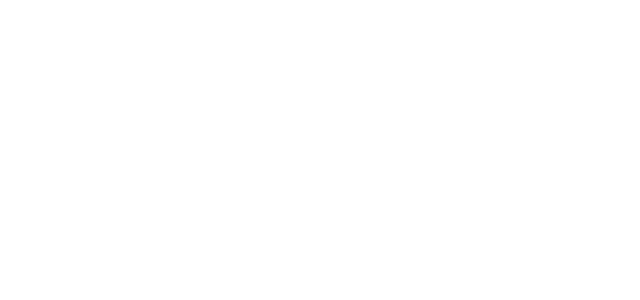
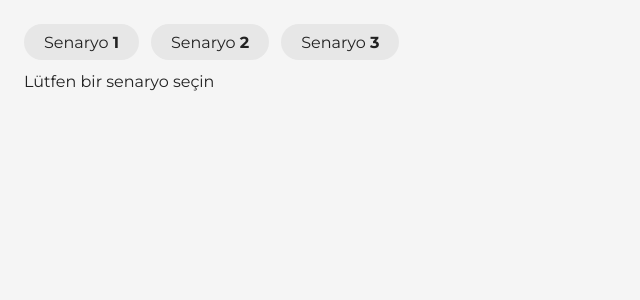
Before and after one commit to zahidayturan/rsa-cryptography-algorithm-example, a React (Create React App) app in the folder rsa-frontend/: page /#/home in a window 1280 px wide. Before the commit this address had no page. Shown: the top 300 px of the page, without its empty margins (0-640 px from the left). Built offline with nearby package versions, Linux system fonts and the light colour scheme.

Commit message:
scenarios
fe

```diff
--- a/rsa-frontend/src/App.js
+++ b/rsa-frontend/src/App.js
@@ -1,5 +1,6 @@
 import React from 'react';
 import {HashRouter as Router, Routes, Route, Navigate} from "react-router-dom";
+import Home from "./routes/Home";
 
 function App() {
   return (
@@ -7,6 +8,7 @@
           <div className="App">
               <Routes>
                   <Route path="/" element={<Navigate to="/home" />} />
+                  <Route path="/home" element={<Home />} />
               </Routes>
           </div>
       </Router>
--- a/rsa-frontend/src/components/css/index.css
+++ /dev/null
@@ -1,13 +0,0 @@
-body {
-  margin: 0;
-  font-family: -apple-system, BlinkMacSystemFont, 'Segoe UI', 'Roboto', 'Oxygen',
-    'Ubuntu', 'Cantarell', 'Fira Sans', 'Droid Sans', 'Helvetica Neue',
-    sans-serif;
-  -webkit-font-smoothing: antialiased;
-  -moz-osx-font-smoothing: grayscale;
-}
-
-code {
-  font-family: source-code-pro, Menlo, Monaco, Consolas, 'Courier New',
-    monospace;
-}
--- a/rsa-frontend/src/index.js
+++ b/rsa-frontend/src/index.js
@@ -1,6 +1,6 @@
 import React from 'react';
 import ReactDOM from 'react-dom/client';
-import './components/css/index.css';
+import './routes/css/index.css';
 import App from './App';
 import reportWebVitals from './reportWebVitals';
 
--- /dev/null
+++ b/rsa-frontend/src/routes/Home.js
@@ -0,0 +1,13 @@
+import React from 'react';
+import './css/index.css';
+import Scenarios from "./components/Scenarios";
+
+const Home = () => {
+    return (
+        <div>
+            <Scenarios />
+        </div>
+    );
+};
+
+export default Home;
--- /dev/null
+++ b/rsa-frontend/src/routes/components/Scenarios.js
@@ -0,0 +1,34 @@
+import React, { useState } from 'react';
+
+const scenarios = [
+    { id: 1, text: 'Birinci Senaryo Yazısı' },
+    { id: 2, text: 'İkinci Senaryo Yazısı' },
+    { id: 3, text: 'Üçüncü Senaryo Yazısı' },
+];
+
+const Scenarios = () => {
+    const [activeScenario, setActiveScenario] = useState(null);
+
+    return (
+        <div className="scenarios">
+            <div className="custom-row">
+                {scenarios.map((scenario) => (
+                    <div
+                        key={scenario.id}
+                        className={`scenario-button ${activeScenario === scenario.id ? 'active' : ''}`}
+                        onClick={() => setActiveScenario(scenario.id)}
+                    >
+                        <p>Senaryo <span>{scenario.id}</span></p>
+                    </div>
+                ))}
+            </div>
+            {activeScenario ? (
+                <p>{scenarios.find(scenario => scenario.id === activeScenario)?.text}</p>
+            ) : (
+                <p>Lütfen bir senaryo seçin</p>
+            )}
+        </div>
+    );
+};
+
+export default Scenarios;
--- /dev/null
+++ b/rsa-frontend/src/routes/css/index.css
@@ -0,0 +1,138 @@
+@import url('https://fonts.googleapis.com/css2?family=Montserrat:ital,wght@0,100..900;1,100..900&display=swap');
+
+:root {
+  --primary-color-1: white;
+  --orange-color-1: rgb(254,129,45);
+  --green-color-1: rgb(3,166,74);
+  --yellow-color-1: rgb(255,201,40);
+  --grey-color-1: rgb(231,231,231);
+  --background-color: rgb(245, 245, 245);
+  --secondary-color-1: rgb(245,245,245);
+  --black-color-1: rgb(34,34,34);
+}
+
+* {
+  margin: 0;
+  padding: 0;
+  transition: all 300ms ease;
+}
+
+body {
+  font-family: "Montserrat", sans-serif;
+  background-color: var(--background-color);
+  cursor: default;
+  padding: 24px;
+  gap: 24px;
+}
+
+html {
+  scroll-behavior: smooth;
+  font-size: 16px;
+}
+
+p{
+  margin: 0;
+  color: var(--black-color-1);
+}
+
+button, input{
+  font-family: "Montserrat", sans-serif;
+}
+
+@media (max-width: 744px) {
+  body {
+    padding: 12px;
+  }
+}
+
+/* Loader CSS */
+.loader {
+  display: flex;
+  justify-content: center;
+  align-items: center;
+  height: 50px;
+  padding-top: 12px;
+  width: 100%;
+}
+
+.spinner {
+  border: 4px solid rgba(0, 0, 0, 0.1);
+  border-left: 4px solid var(--black-color-1);
+  border-radius: 50%;
+  width: 26px;
+  height: 26px;
+  animation: spin 1s linear infinite;
+}
+
+/* Loading overlay */
+.loading-overlay {
+  position: fixed;
+  top: 0;
+  left: 0;
+  width: 100%;
+  height: 100%;
+  background: rgba(255, 255, 255, 0.8);
+  display: flex;
+  justify-content: center;
+  align-items: center;
+  z-index: 9999;
+  flex-direction: column;
+  gap: 12px;
+}
+
+.main-spinner {
+  border: 6px solid rgba(0, 0, 0, 0.1);
+  border-left-color: var(--black-color-1);
+  border-radius: 100%;
+  width: 40px;
+  height: 40px;
+  animation: spin 1s linear infinite;
+}
+
+@keyframes spin {
+  to {
+    transform: rotate(360deg);
+  }
+}
+
+.custom-row{
+  display: flex;
+  gap: 12px;
+}
+span{
+  font-weight: bold;
+}
+
+.scenarios{
+  display: flex;
+  flex-direction: column;
+  gap: 12px;
+
+}
+
+.scenario-button {
+  background-color: var(--grey-color-1);
+  height: 36px;
+  padding: 0 20px;
+  border-radius: 50px;
+  cursor: pointer;
+  display: flex;
+  align-items: center;
+}
+
+.scenario-button p{
+  color: var(--black-color-1);
+}
+
+.scenario-button.active {
+  background-color: var(--black-color-1);
+}
+
+.scenario-button.active p{
+  color: var(--secondary-color-1);
+}
+
+.scenario-button:hover{
+  padding: 0 28px;
+  box-shadow: rgba(0, 0, 0, 0.3) 0 2px 2px;
+}
```
